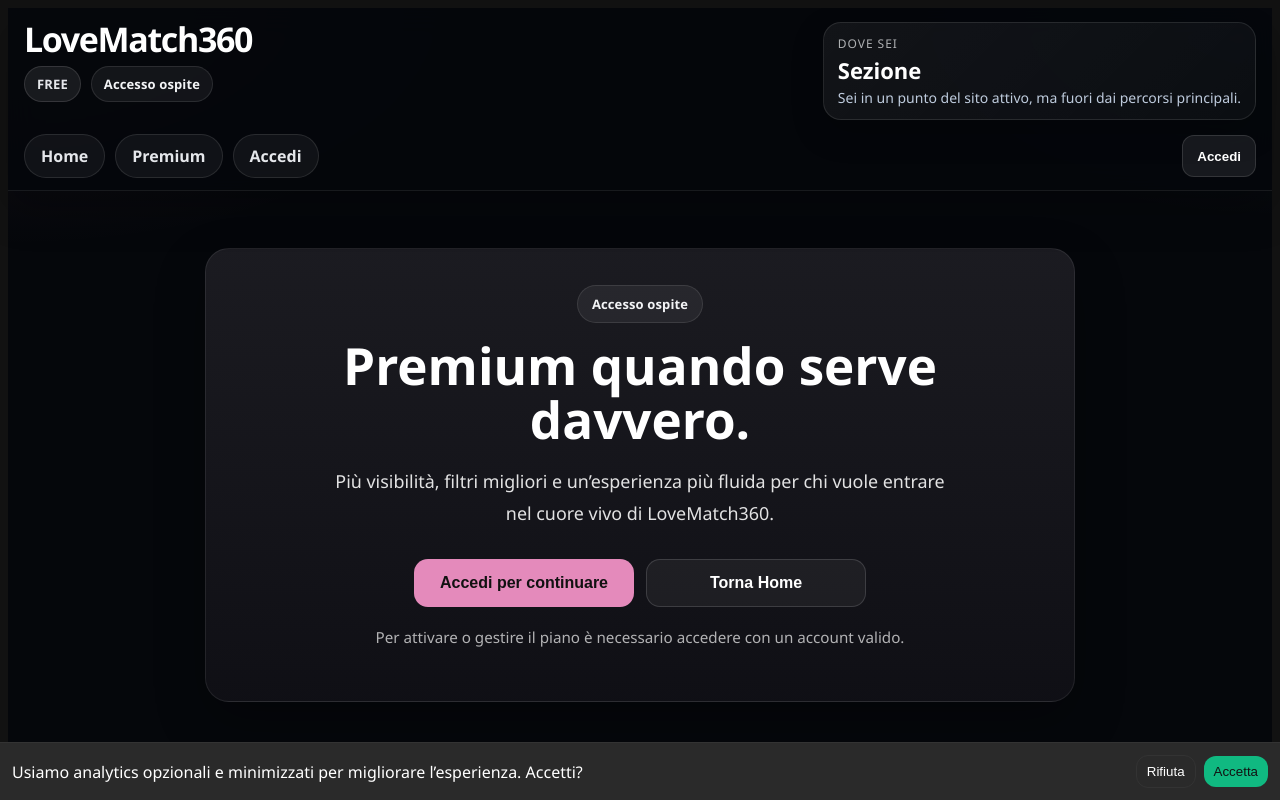
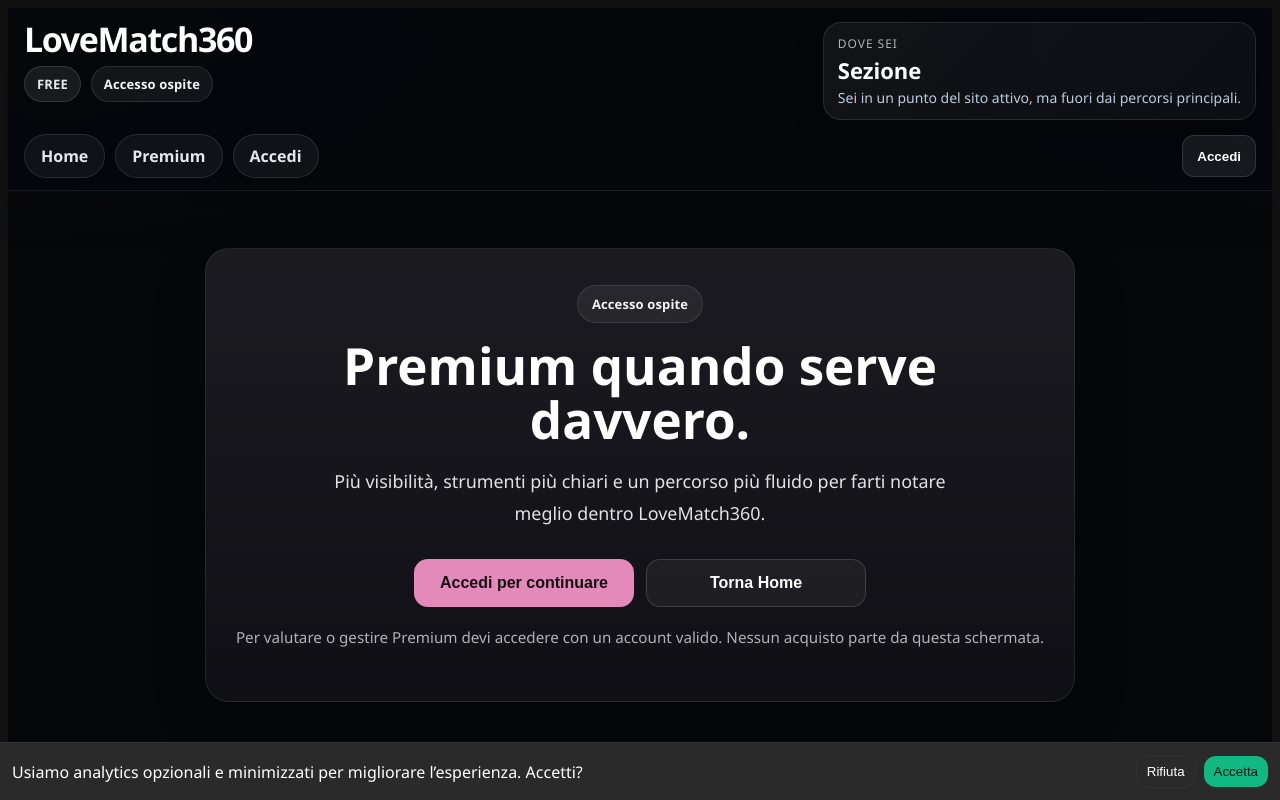
Before and after one commit to ciuval/lm360-admin-prod, a React (Vite) app: page /#/paywall in a window 1280 px wide. Shown: the top 800 px of the page. Built offline with nearby package versions, Linux system fonts and the light colour scheme; no server answers.

Commit message:
Improve Premium page copy

```diff
--- a/src/pages/Premium.jsx
+++ b/src/pages/Premium.jsx
@@ -46,10 +46,10 @@ export default function PremiumPage() {
         badge: "Accesso ospite",
         title: "Premium quando serve davvero.",
         description:
-          "Più visibilità, filtri migliori e un’esperienza più fluida per chi vuole entrare nel cuore vivo di LoveMatch360.",
+          "Più visibilità, strumenti più chiari e un percorso più fluido per farti notare meglio dentro LoveMatch360.",
         primaryLabel: "Accedi per continuare",
         secondaryLabel: "Torna Home",
-        note: "Per attivare o gestire il piano è necessario accedere con un account valido.",
+        note: "Per valutare o gestire Premium devi accedere con un account valido. Nessun acquisto parte da questa schermata.",
       };
     }
 
@@ -58,10 +58,10 @@ export default function PremiumPage() {
         badge: "Admin",
         title: "Controllo admin attivo",
         description:
-          "Il tuo account ha privilegi amministrativi. Le funzioni premium commerciali non sono necessarie per accedere ai controlli di gestione.",
+          "Il tuo account ha privilegi amministrativi. Puoi accedere ai controlli di gestione senza aprire un nuovo percorso Premium.",
         primaryLabel: "Vai al profilo",
         secondaryLabel: "Apri Admin",
-        note: "Questo account non richiede una nuova attivazione commerciale.",
+        note: "Questo account ha già i permessi necessari: non serve alcuna nuova attivazione.",
       };
     }
 
@@ -70,7 +70,7 @@ export default function PremiumPage() {
         badge: "Super attivo",
         title: "Hai già il livello più alto.",
         description:
-          "Il tuo account ha già accesso esteso. Nessuna nuova attivazione premium è necessaria in questo flusso.",
+          "Il tuo account ha già accesso esteso. Puoi usare le aree disponibili senza aprire un nuovo percorso Premium.",
         primaryLabel: "Vai al profilo",
         secondaryLabel: "Apri Quantum",
         note: "Il piano Super risulta già attivo.",
@@ -96,7 +96,7 @@ export default function PremiumPage() {
         "Filtri pro, più qualità nella scoperta dei profili e un percorso più diretto verso connessioni che meritano davvero attenzione.",
       primaryLabel: "Attiva Premium",
       secondaryLabel: "Scopri i profili",
-      note: "Puoi attivare il piano in pochi passaggi dal flusso dedicato.",
+      note: "Puoi valutare Premium con calma e procedere solo quando il percorso è davvero adatto a te.",
     };
   }, [isAuthed, tier]);
 
```
